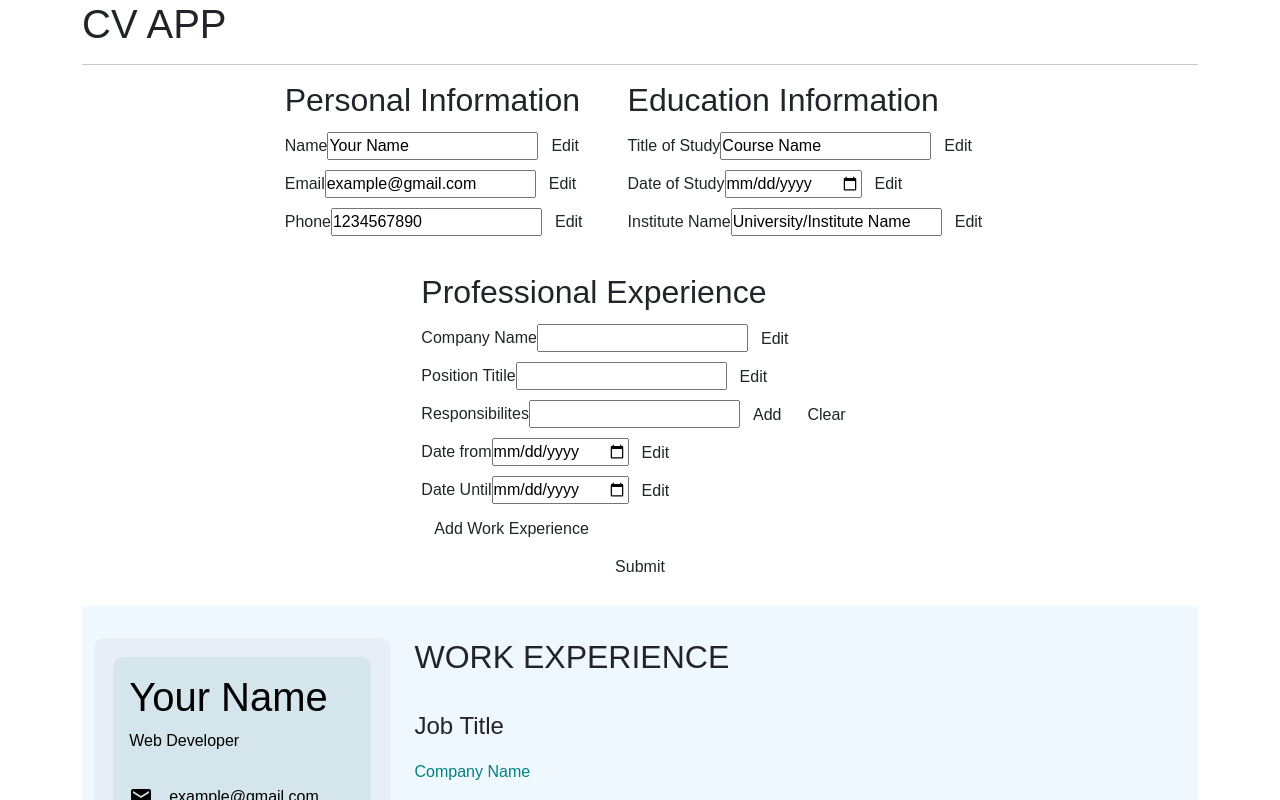
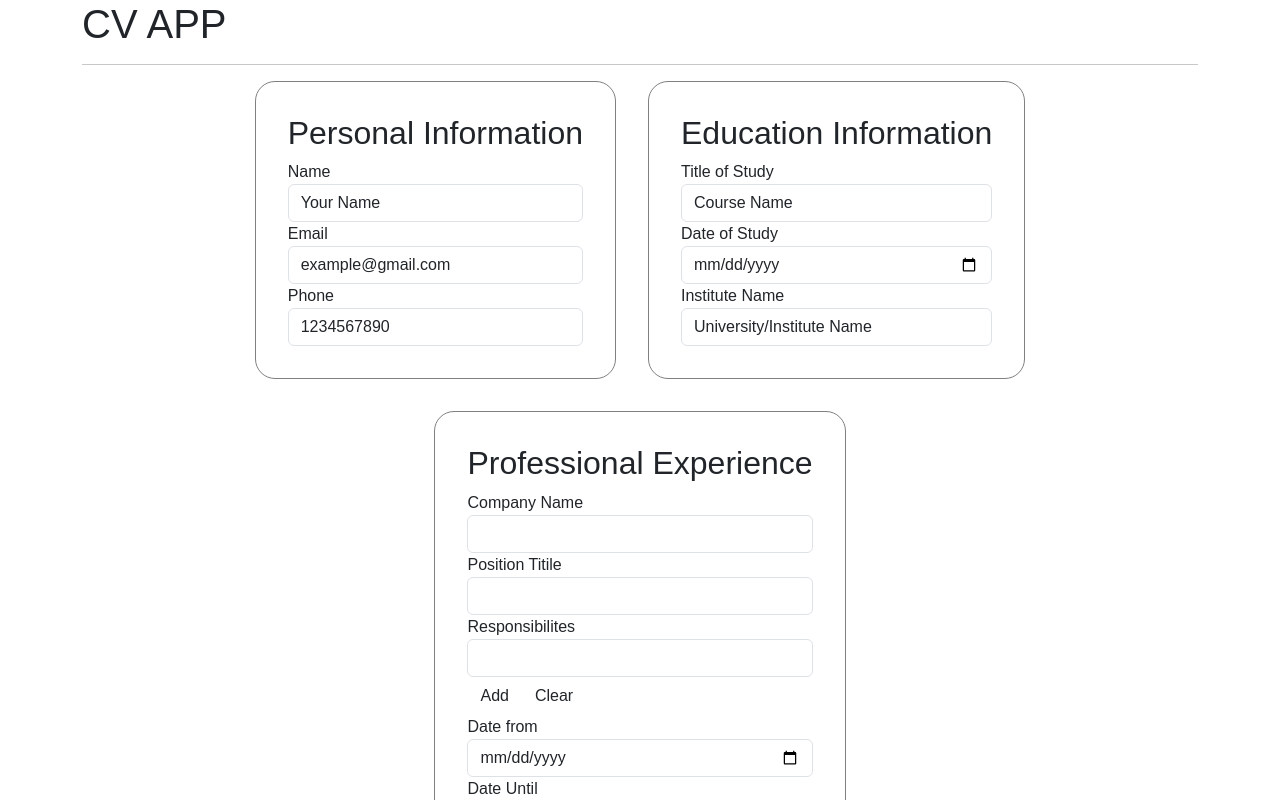
Before and after one commit to sanwlot/CV_AppReact, a React (Vite) app: page / in a window 1280 px wide. Shown: the top 800 px of the page. Built offline with nearby package versions, Linux system fonts and the light colour scheme.

Commit message:
added styling to the  form

```diff
--- a/src/App.css
+++ b/src/App.css
@@ -106,3 +106,9 @@ main .leftPanel .personalDetails p {
 .langDetails ul {
   margin-left: 1em;
 }
+
+form section {
+  border: 1px solid gray;
+  border-radius: 20px;
+  padding: 2em;
+}
--- a/src/components/EducationInfo/EducationInfo.jsx
+++ b/src/components/EducationInfo/EducationInfo.jsx
@@ -7,38 +7,38 @@ export default function EducationInfo({
   return (
     <section className="educationInfo">
       <h2>Education Information</h2>
-      <div>
+      <div className="form-group">
         <label htmlFor="titleOfStudy">Title of Study </label>
         <input
+          className="form-control"
           type="text"
           id="titleOfStudy"
           name="titleOfStudy"
           value={titleOfStudy}
           onChange={handleChangeEducationInfo}
         />
-        <button type="button">Edit</button>
       </div>
-      <div>
+      <div className="form-group">
         <label htmlFor="dateOfStudy">Date of Study </label>
         <input
+          className="form-control"
           type="date"
           id="dateOfStudy"
           name="dateOfStudy"
           value={dateOfStudy}
           onChange={handleChangeEducationInfo}
         />
-        <button type="button">Edit</button>
       </div>
-      <div>
+      <div className="form-group">
         <label htmlFor="instituteName">Institute Name </label>
         <input
+          className="form-control"
           type="text"
           id="instituteName"
           name="instituteName"
           value={instituteName}
           onChange={handleChangeEducationInfo}
         />
-        <button type="button">Edit</button>
       </div>
     </section>
   )
--- a/src/components/ExpInfo/ExpInfo.jsx
+++ b/src/components/ExpInfo/ExpInfo.jsx
@@ -27,31 +27,32 @@ export default function ExpInfo({ handleAddExpBtn }) {
   return (
     <section className="expInfo">
       <h2>Professional Experience</h2>
-      <div>
+      <div className="form-group">
         <label htmlFor="companyName">Company Name </label>
         <input
+          className="form-control"
           type="text"
           id="companyName"
           name="companyName"
           value={exp.companyName}
           onChange={handleChange}
         />
-        <button type="button">Edit</button>
       </div>
-      <div>
+      <div className="form-group">
         <label htmlFor="positionTitle">Position Titile </label>
         <input
+          className="form-control"
           type="text"
           id="positionTitle"
           name="positionTitle"
           value={exp.positionTitle}
           onChange={handleChange}
         />
-        <button type="button">Edit</button>
       </div>
-      <div>
+      <div className="form-group">
         <label htmlFor="responsibilites">Responsibilites </label>
         <input
+          className="form-control"
           type="text"
           id="responsibilites"
           name="responsibilites"
@@ -64,27 +65,27 @@ export default function ExpInfo({ handleAddExpBtn }) {
           Add
         </button>
         <button type="button">Clear</button>
-        <div>
+        <div className="form-group">
           <label htmlFor="dateFrom">Date from </label>
           <input
+            className="form-control"
             type="date"
             id="dateFrom"
             name="dateFrom"
             value={exp.dateFrom}
             onChange={handleChange}
           />
-          <button type="button">Edit</button>
         </div>
-        <div>
+        <div className="form-group">
           <label htmlFor="dateUntil">Date Until </label>
           <input
+            className="form-control"
             type="date"
             id="dateUntil"
             name="dateUntil"
             value={exp.dateUntil}
             onChange={handleChange}
           />
-          <button type="button">Edit</button>
         </div>
         <button type="button" onClick={() => handleAddExpBtn(exp)}>
           Add Work Experience
--- a/src/components/PersonalInfo/PersonalInfo.jsx
+++ b/src/components/PersonalInfo/PersonalInfo.jsx
@@ -7,38 +7,38 @@ export default function PersonalInfo({
   return (
     <section className="personalInfo">
       <h2>Personal Information</h2>
-      <div>
+      <div className="form-group">
         <label htmlFor="name">Name </label>
         <input
+          className="form-control"
           type="text"
           id="name"
           name="name"
           value={name}
           onChange={handleChangePersonalInfo}
         />
-        <button type="button">Edit</button>
       </div>
-      <div>
+      <div className="form-group">
         <label htmlFor="email">Email </label>
         <input
+          className="form-control"
           type="email"
           id="email"
           name="email"
           value={email}
           onChange={handleChangePersonalInfo}
         />
-        <button type="button">Edit</button>
       </div>
-      <div>
+      <div className="form-group">
         <label htmlFor="phone">Phone </label>
         <input
+          className="form-control"
           type="number"
           id="phone"
           name="phone"
           value={phone}
           onChange={handleChangePersonalInfo}
         />
-        <button type="button">Edit</button>
       </div>
     </section>
   )
```
